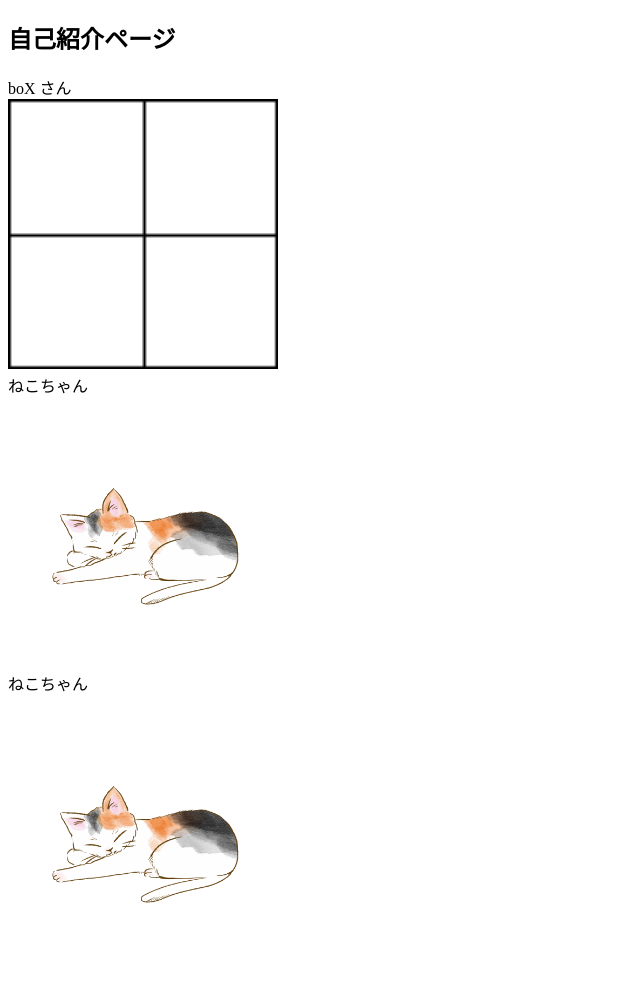
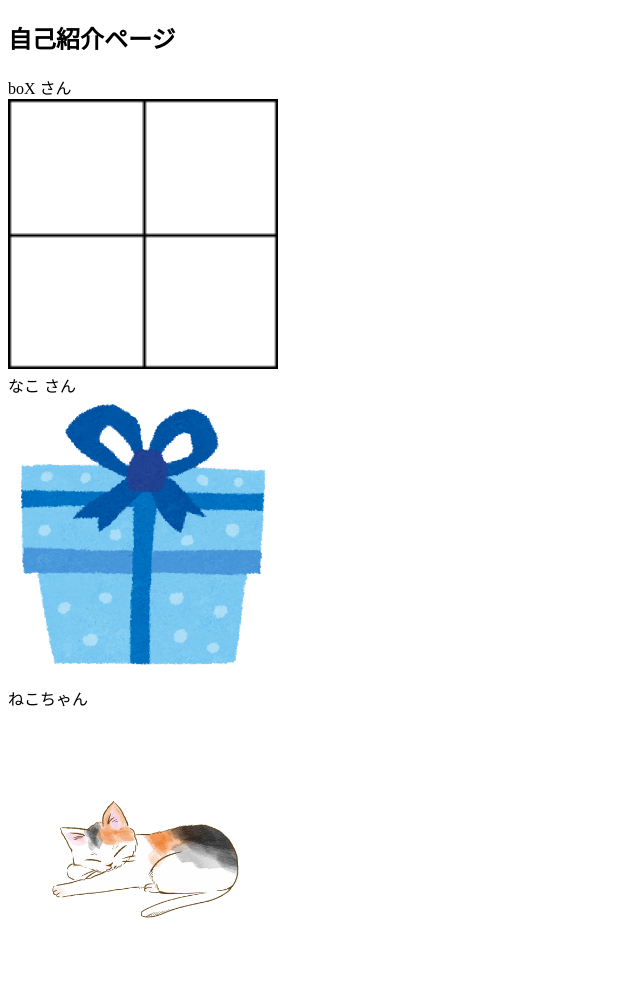
Before and after one commit to nu-joken/web2022_a, a plain HTML site: page index.html in a window 1280 px wide. Shown: the whole page, without its empty margins (0-640 px from the left). Drawn offline with Linux system fonts and the light colour scheme.

Commit message:
ファイル名の変更

```diff
--- a/index.html
+++ b/index.html
@@ -19,10 +19,12 @@
           </a>
         </div>
         <div class="test">
-          <span class="tape1-disp1">ねこちゃん</span>
-          <div class="disp1">
-            <img src="./img/neko.jpg" alt="ねこちゃん" width="270px" />
-          </div>
+          <span class="tape1-disp1">なこ さん</span>
+           <a href="./nako_index.html">
+            <div class="disp1">
+              <img src="./img/nako.png" alt="なこさん" width="270px" />
+            </div>
+          </a>
         </div>
         <div class="test">
           <span class="tape-blue">ねこちゃん</span>
```
